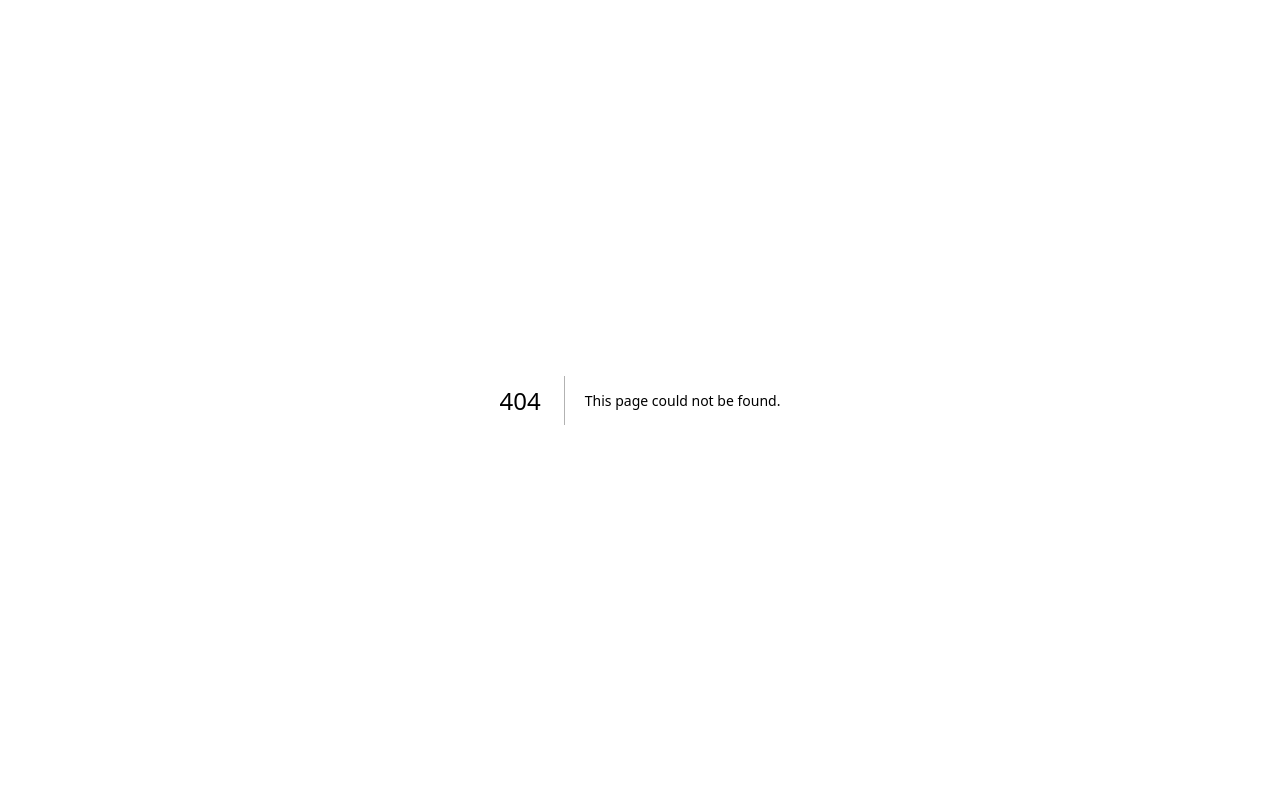
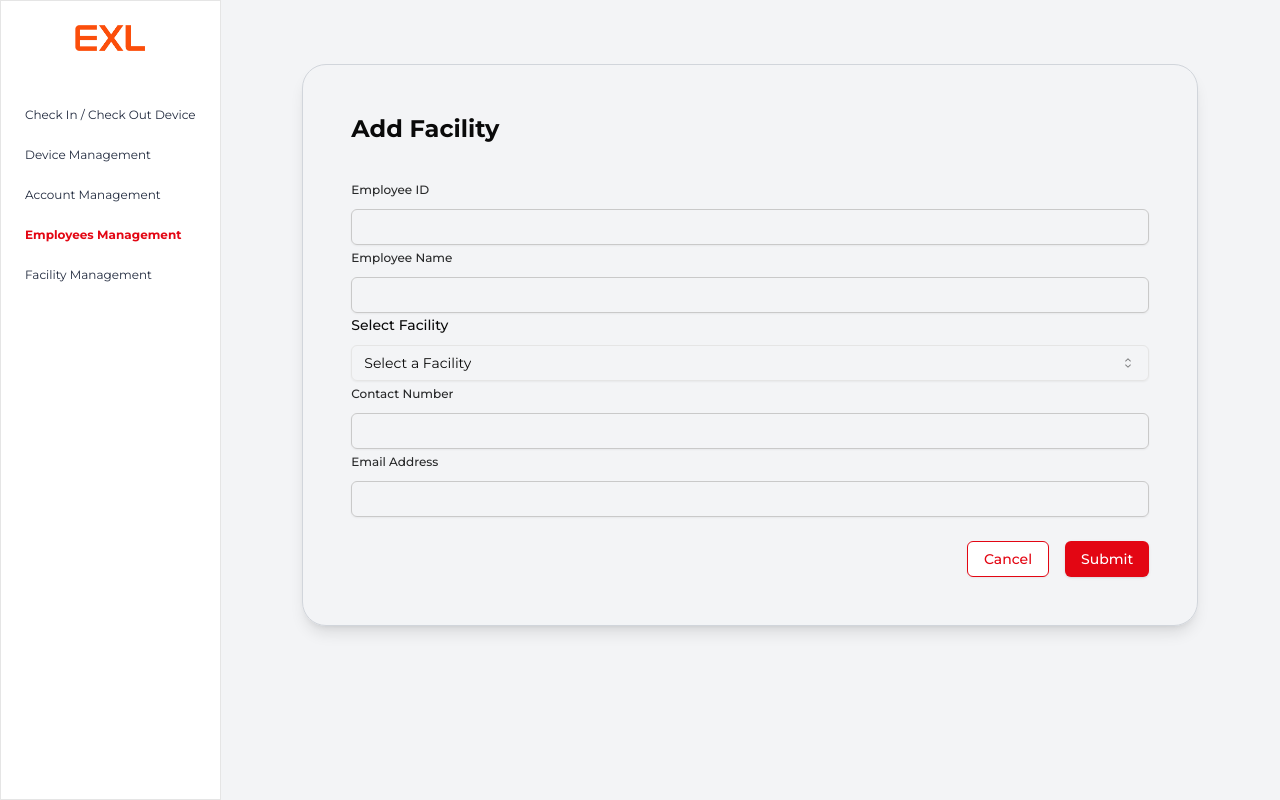
Before and after one commit to LaurenceJadeJavier/exl, a Next.js app: page /employee-management/add-employee in a window 1280 px wide. Before the commit this address had no page. Built offline with nearby package versions, Linux system fonts and the light colour scheme.

Commit message:
feat(ui) add employee accountPage

```diff
--- /dev/null
+++ b/src/app/(cms)/employee-management/add-employee/page.tsx
@@ -0,0 +1,212 @@
+"use client";
+
+import { Button } from "@/components/ui/button";
+import {
+  Form,
+  FormControl,
+  FormField,
+  FormItem,
+  FormLabel,
+  FormMessage,
+} from "@/components/ui/form";
+import { Input } from "@/components/ui/input";
+import {
+  Select,
+  SelectContent,
+  SelectItem,
+  SelectTrigger,
+  SelectValue,
+} from "@/components/ui/select";
+import {
+  ResponsiveModal,
+  ResponsiveModalContent,
+  ResponsiveModalDescription,
+  ResponsiveModalHeader,
+  ResponsiveModalTitle,
+  ResponsiveModalTrigger,
+} from "@/components/ui/responsive-modal";
+import { useRegistraterEmployeeSchema } from "@/utils/schema/useRegisterEmployee";
+import { zodResolver } from "@hookform/resolvers/zod";
+import { useState } from "react";
+import { useForm } from "react-hook-form";
+import { z } from "zod";
+import success from "@assets/images/success.png";
+import Image from "next/image";
+
+type formValues = z.infer<typeof useRegistraterEmployeeSchema>;
+export default function AddEmployee() {
+  const [isOpen, setIsOpen] = useState(false);
+  const form = useForm<formValues>({
+    defaultValues: {
+      email: "",
+      employeeId: "",
+      facilityName: "",
+      name: "",
+      number: "",
+    },
+    resolver: zodResolver(useRegistraterEmployeeSchema),
+  });
+  const handleSubmitValue = (data: formValues) => {
+    console.log(data);
+    setIsOpen(true);
+  };
+  const handleModalClose = () => {
+    setIsOpen(false);
+  };
+
+  return (
+    <>
+      <div className="flex items-center w-full px-20 py-16">
+        <div className="border border-gray-300 w-full max-w-4xl m-auto rounded-3xl p-12 shadow-lg">
+          <h1 className="text-2xl font-bold mb-8">Add Facility</h1>
+          <Form {...form}>
+            <form onSubmit={form.handleSubmit(handleSubmitValue)}>
+              <FormField
+                control={form.control}
+                name="employeeId"
+                render={({ field }) => (
+                  <FormItem>
+                    <FormLabel className="text-xs text-[#272829]">
+                      Employee ID
+                    </FormLabel>
+                    <FormControl>
+                      <Input
+                        {...field}
+                        className="w-full border border-[#C9C9C9] text-xs"
+                      />
+                    </FormControl>
+                    <FormMessage className=" text-xs" />
+                  </FormItem>
+                )}
+              />
+              <FormField
+                control={form.control}
+                name="name"
+                render={({ field }) => (
+                  <FormItem>
+                    <FormLabel className="text-xs text-[#272829]">
+                      Employee Name
+                    </FormLabel>
+                    <FormControl>
+                      <Input
+                        {...field}
+                        className="w-full border border-[#C9C9C9] text-xs"
+                      />
+                    </FormControl>
+                    <FormMessage className=" text-xs" />
+                  </FormItem>
+                )}
+              />
+              <FormField
+                control={form.control}
+                name="facilityName"
+                render={({ field }) => (
+                  <FormItem>
+                    <FormLabel>Select Facility</FormLabel>
+                    <Select
+                      onValueChange={field.onChange}
+                      defaultValue={field.value}
+                    >
+                      <FormControl>
+                        <SelectTrigger>
+                          <SelectValue placeholder="Select a Facility" />
+                        </SelectTrigger>
+                      </FormControl>
+                      <SelectContent>
+                        <SelectItem value="m@example.com">
+                          m@example.com
+                        </SelectItem>
+                        <SelectItem value="m@google.com">
+                          m@google.com
+                        </SelectItem>
+                        <SelectItem value="m@support.com">
+                          m@support.com
+                        </SelectItem>
+                      </SelectContent>
+                    </Select>
+
+                    <FormMessage />
+                  </FormItem>
+                )}
+              />
+              <FormField
+                control={form.control}
+                name="number"
+                render={({ field }) => (
+                  <FormItem>
+                    <FormLabel className="text-xs text-[#272829]">
+                      Contact Number
+                    </FormLabel>
+                    <FormControl>
+                      <Input
+                        {...field}
+                        className="w-full border border-[#C9C9C9] text-xs"
+                      />
+                    </FormControl>
+                    <FormMessage className=" text-xs" />
+                  </FormItem>
+                )}
+              />
+              <FormField
+                control={form.control}
+                name="email"
+                render={({ field }) => (
+                  <FormItem>
+                    <FormLabel className="text-xs text-[#272829]">
+                      Email Address
+                    </FormLabel>
+                    <FormControl>
+                      <Input
+                        {...field}
+                        className="w-full border border-[#C9C9C9] text-xs"
+                      />
+                    </FormControl>
+                    <FormMessage className=" text-xs" />
+                  </FormItem>
+                )}
+              />
+              <div className="flex justify-end gap-4 mt-6">
+                <Button
+                  type="button"
+                  variant="outline"
+                  className="border border-[#E30613] text-[#E30613] hover:bg-[#f7f7f7]"
+                >
+                  Cancel
+                </Button>
+                <Button
+                  type="submit"
+                  variant="default"
+                  className="bg-[#E30613] text-white hover:bg-[#c20510]"
+                >
+                  Submit
+                </Button>
+              </div>
+            </form>
+          </Form>
+        </div>
+      </div>
+      <ResponsiveModal open={isOpen}>
+        <ResponsiveModalContent className="max-w-md p-6 mx-auto">
+          <ResponsiveModalHeader className="text-center">
+            <ResponsiveModalDescription>
+              <div className="flex flex-col items-center gap-4">
+                <div className="w-16 h-16">
+                  <Image src={success} alt="Success" width={64} height={64} />
+                </div>
+                <h1 className="text-xl font-bold text-[#272829]">
+                  Employee Added Successfully
+                </h1>
+                <Button
+                  className="bg-[#E30613] text-white w-full py-2 mt-4"
+                  onClick={handleModalClose}
+                >
+                  Confirm
+                </Button>
+              </div>
+            </ResponsiveModalDescription>
+          </ResponsiveModalHeader>
+        </ResponsiveModalContent>
+      </ResponsiveModal>
+    </>
+  );
+}
--- a/src/app/(cms)/employee-management/page.tsx
+++ b/src/app/(cms)/employee-management/page.tsx
@@ -2,6 +2,7 @@
 
 import { DataTable } from "@/components/ui/data-table";
 import { ColumnDef } from "@tanstack/react-table";
+import { useRouter } from "next/navigation";
 
 interface tableProps {
   employeeId: string;
@@ -11,6 +12,7 @@ interface tableProps {
 }
 
 export default function EmployeeManagement() {
+  const router = useRouter();
   const column: ColumnDef<tableProps>[] = [
     {
       accessorKey: "employeeId",
@@ -37,7 +39,6 @@ export default function EmployeeManagement() {
       },
     },
   ];
-
   const data = [
     {
       employeeId: "1234",
@@ -70,7 +71,9 @@ export default function EmployeeManagement() {
       emailAddress: "sophia.johnson@example.com",
     },
   ];
-
+  const handleNavigate = () => {
+    router.push("/employee-management/add-employee");
+  };
   return (
     <>
       <div className="flex  min h-screen">
@@ -84,6 +87,7 @@ export default function EmployeeManagement() {
             headerTitle="Employees Management"
             buttonIshow={true}
             firstButtonName="Add Employees"
+            firstButtonFunction={handleNavigate}
             secondButtonName="Filter by"
             thirdButtonName="Export"
           />
--- a/src/utils/schema/useRegisterEmployee.tsx
+++ b/src/utils/schema/useRegisterEmployee.tsx
@@ -3,9 +3,7 @@ import z from "zod";
 export const useRegistraterEmployeeSchema = z.object({
   employeeId: z.string().min(1, { message: "Empty fields" }).max(10),
   name: z.string().min(1, { message: "required to fill this input" }).max(255),
-  facilityName: z.string({
-    required_error: "Please select an gender to display.",
-  }),
+  facilityName: z.string().min(1, { message: "Required to select" }),
   number: z
     .string()
     .regex(/^(09\d{9}|\+63\d{10})$/, { message: "invalid phone number" }),
```
